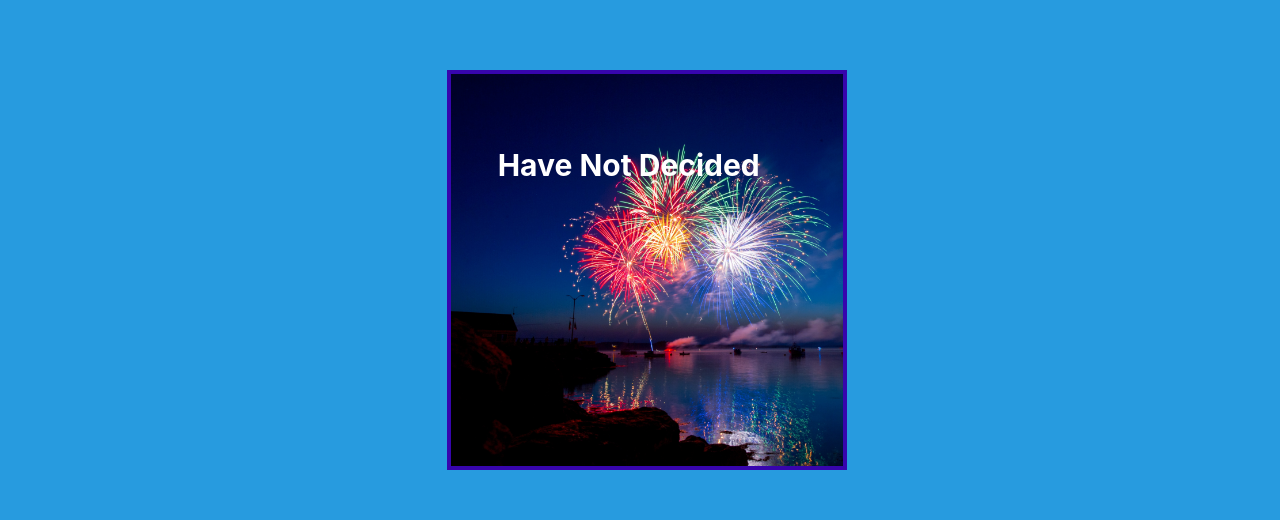
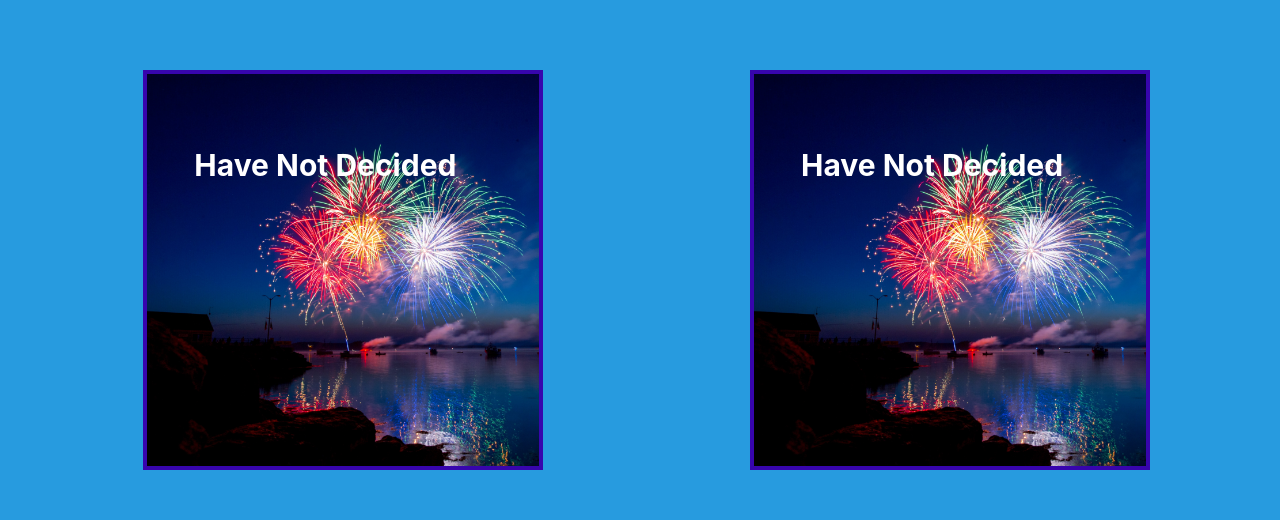
Before and after one commit to CanRo2B/canrobbthereaction, a React (Create React App) app: page /projects in a window 1280 px wide. Shown: the part 1382-1902 px from the top of the page. Built offline with nearby package versions, Linux system fonts and the light colour scheme.

Commit message:
Added sixth project

```diff
--- a/src/components/Projects/index.js
+++ b/src/components/Projects/index.js
@@ -59,6 +59,9 @@ export default function Projects() {
             <article className="Box Bam" title="Project not made yet, but please check back soon">
                 <h4 className="All-Captions" id="Bam-Caption">Have Not Decided</h4>
             </article>
+            <article className="Box Bam" title="Project not made yet, but please check back soon">
+                <h4 className="All-Captions" id="Bam-Caption">Have Not Decided</h4>
+            </article>
 
         </section>
       </div>
```
